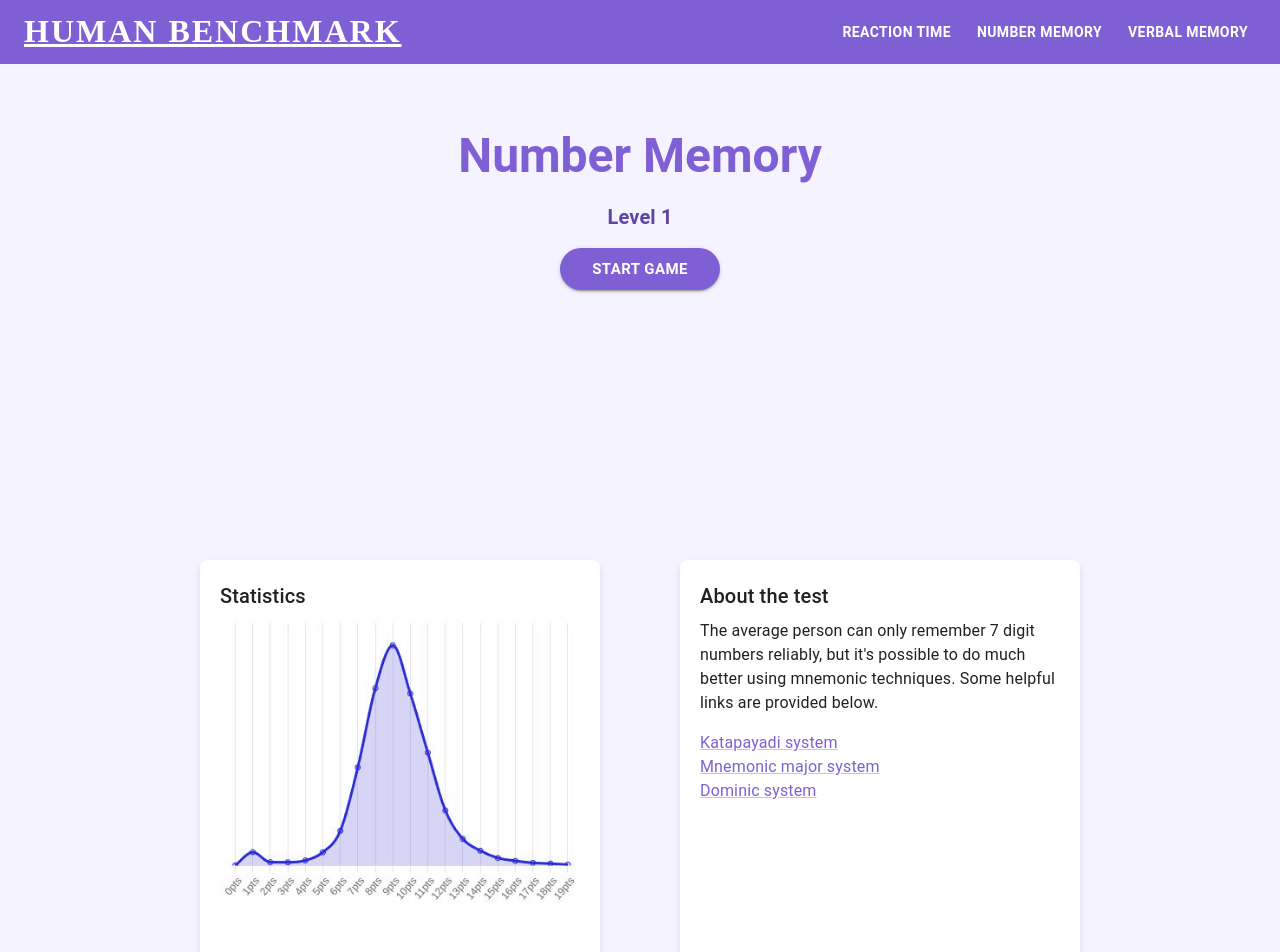
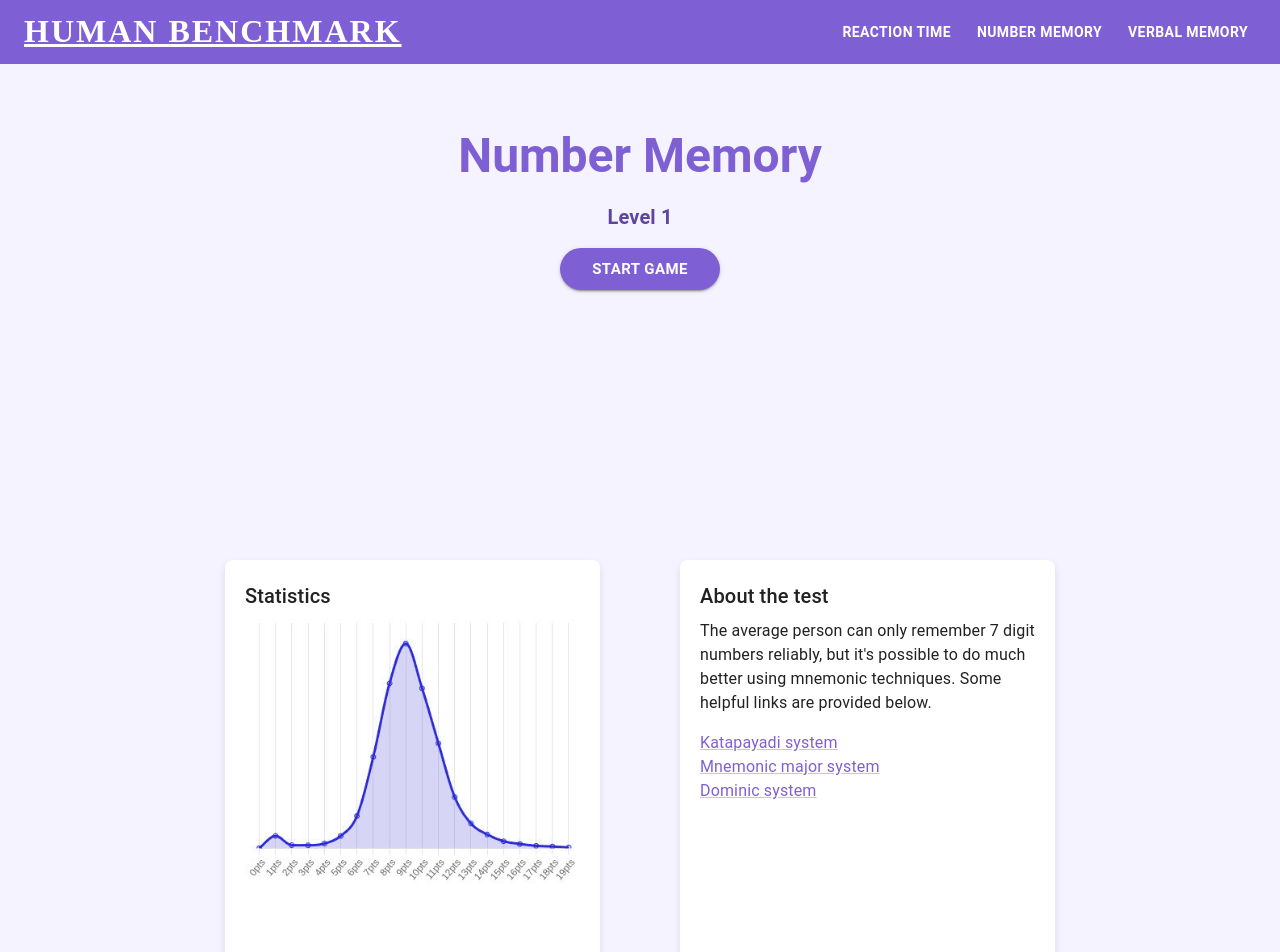
Before and after one commit to Swarnim114/YourBenchMark, a React (Create React App) app: page /number-memory in a window 1280 px wide. Shown: the top 952 px of the page. Built offline with nearby package versions, Linux system fonts and the light colour scheme.

Commit message:
reaction verbal number complete

```diff
--- a/src/components/Theme.js
+++ b/src/components/Theme.js
@@ -48,7 +48,7 @@
   transition: 'transform 0.3s ease',
   position: 'relative',
   overflow: 'hidden',
-  maxWidth: '400px',
+  maxWidth: '375px',
 
   '&:hover': {
     transform: 'scale(1.05)',
```
